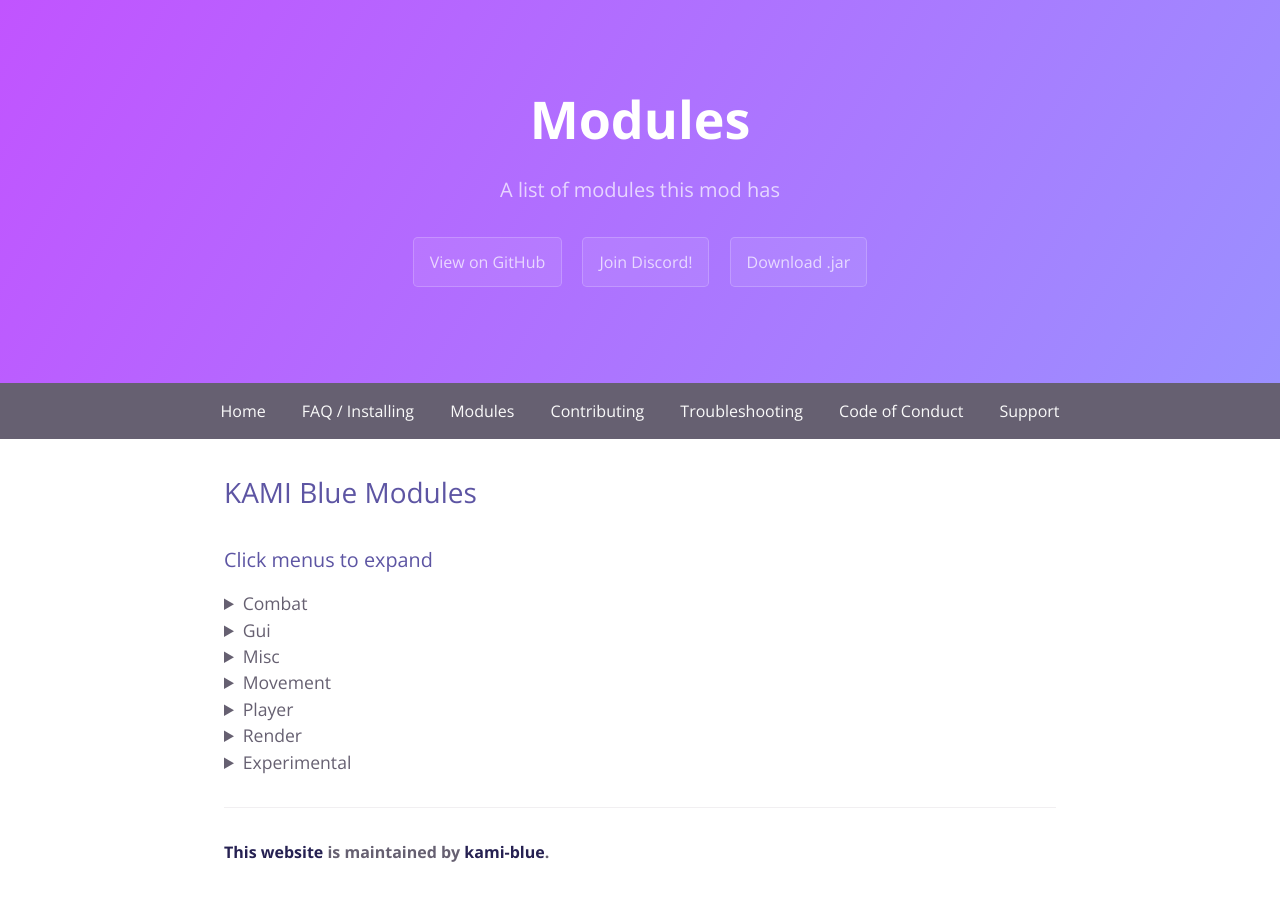
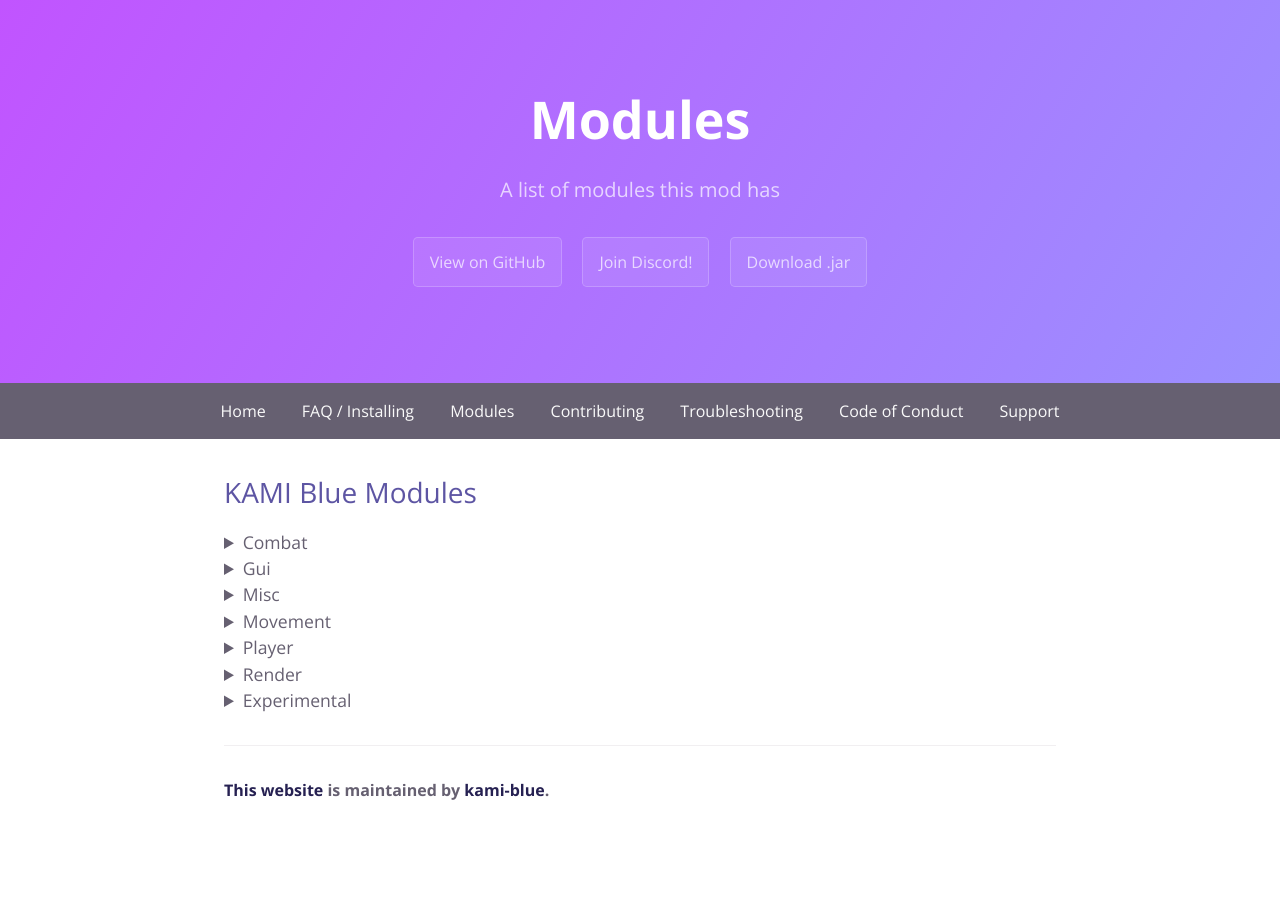
Before and after one commit to kami-blue/website, a Jekyll site: the page built from docs/modules.md, in a window 1280 px wide. Built offline with Jekyll 4.4.1, drawn with Linux system fonts in a browser that asks for light colours.

Commit message:
unneeded note

```diff
--- a/docs/modules.md
+++ b/docs/modules.md
@@ -5,8 +5,6 @@ description: A list of modules this mod has
 ---
 
 ## KAMI Blue Modules
-
-##### Click menus to expand
 
 <details>
     <summary>Combat</summary>
```
